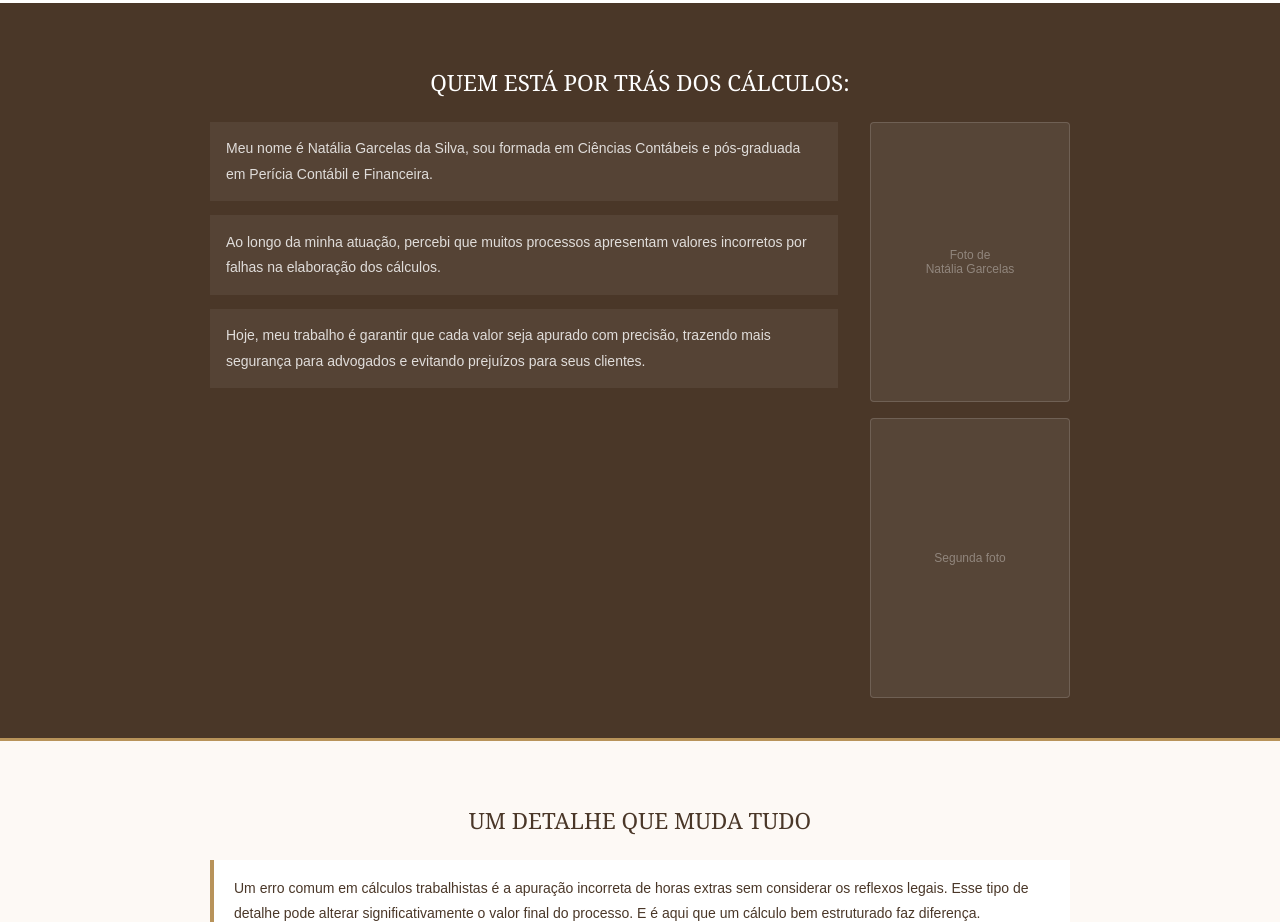
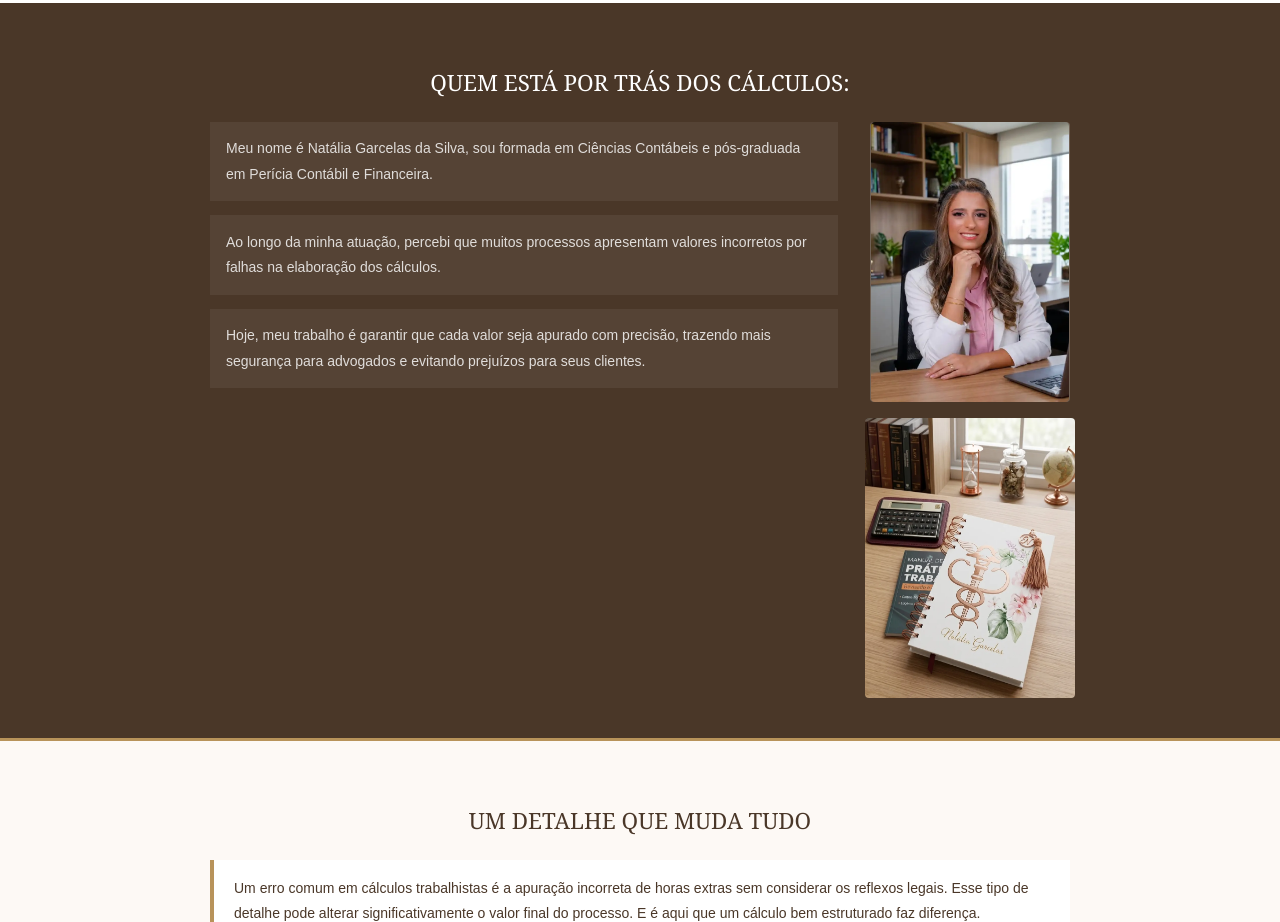
Before and after one commit to JGabrielGarcelas/test, a plain HTML site: page index.html in a window 1280 px wide. Shown: the part 1500-2422 px from the top of the page. Drawn offline with Linux system fonts and the light colour scheme.

Commit message:
Changed some files

```diff
--- a/index.html
+++ b/index.html
@@ -56,6 +56,7 @@ footer{background:#2a1e16;padding:2rem}
 .footer-text{font-family:Arial,sans-serif;font-size:13px;color:rgba(255,255,255,0.55);line-height:1.8}
 .footer-text a{color:rgba(255,255,255,0.7);text-decoration:none}
 .footer-copy{font-family:Arial,sans-serif;font-size:12px;color:rgba(255,255,255,0.25);text-align:center;border-top:1px solid rgba(255,255,255,0.07);padding-top:1.25rem;max-width:860px;margin:0 auto}
+.ph{width: 210px;height: 280px;border-radius: 4px;}
 </style>
 
 <div class="hero">
@@ -142,8 +143,8 @@ footer{background:#2a1e16;padding:2rem}
         <p class="about-text">Hoje, meu trabalho é garantir que cada valor seja apurado com precisão, trazendo mais segurança para advogados e evitando prejuízos para seus clientes.</p>
       </div>
       <div class="photo-col">
-        <div class="photo-ph"><span>Foto de<br>Natália Garcelas</span></div>
-        <div class="photo-ph"><span>Segunda foto</span></div>
+        <div class="photo-ph"><img src="images/photo1.png" class="ph"></div>
+        <div class="photo-ph"><img src="images/photo2.png" class="ph"></div>
       </div>
     </div>
   </div>
```
Also changed, not shown: images/photo1.png (added), images/photo2.png (added).
